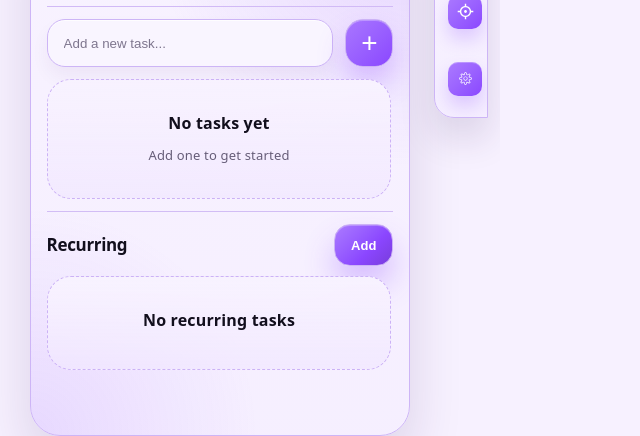
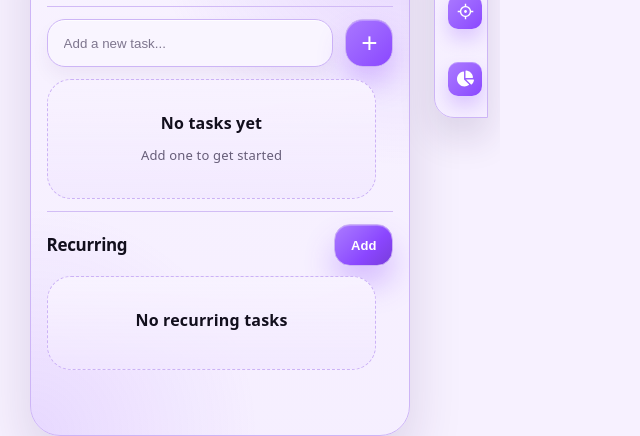
Before and after one commit to HisMonDon/Kosmos, a React (Vite) app: page / in a window 1280 px wide. Shown: the part 152-588 px from the top of the page, without its empty margins (0-640 px from the left). Built offline with nearby package versions, Linux system fonts and the light colour scheme.

Commit message:
changed bar

```diff
--- a/src/widgets/sidebar.tsx
+++ b/src/widgets/sidebar.tsx
@@ -1,7 +1,8 @@
 import './sidebar.css'
-import { CiSettings } from "react-icons/ci";
+
 import { RiFocus3Line } from "react-icons/ri";
 import { FaTasks } from "react-icons/fa";
+import { FaChartPie } from "react-icons/fa";
 
 const items = [
     {
@@ -19,10 +20,10 @@ const items = [
         ),
     },
     {
-        id: 'settings',
-        label: 'Settings',
+        id: 'screen_time',
+        label: 'Screen Time',
         icon: (
-            <CiSettings />
+            <FaChartPie />
         ),
     },
 ]
--- a/src/widgets/todo.css
+++ b/src/widgets/todo.css
@@ -187,13 +187,17 @@
     margin: 0;
     padding: 0;
     display: grid;
-    gap: 12px;
 }
 
 .todo-list {
     max-height: 150px;
     overflow: auto;
     padding-right: 2px;
+    scrollbar-gutter: stable;
+}
+
+.todo-item {
+    margin-bottom: 12px;
 }
 
 .todo-item,
@@ -213,6 +217,7 @@
 
 .todo-item {
     grid-template-columns: auto 1fr auto;
+    margin-bottom: 12px;
 }
 
 .todo-item.done .todo-text {
@@ -295,6 +300,7 @@
     max-height: 120px;
     overflow: auto;
     padding-right: 2px;
+    scrollbar-gutter: stable;
 }
 
 .recurring-header h2 {
@@ -322,6 +328,7 @@
 .recurring-item {
     grid-template-columns: 1fr auto;
     min-height: 74px;
+    margin-bottom: 12px;
 }
 
 .recurring-info {
```
